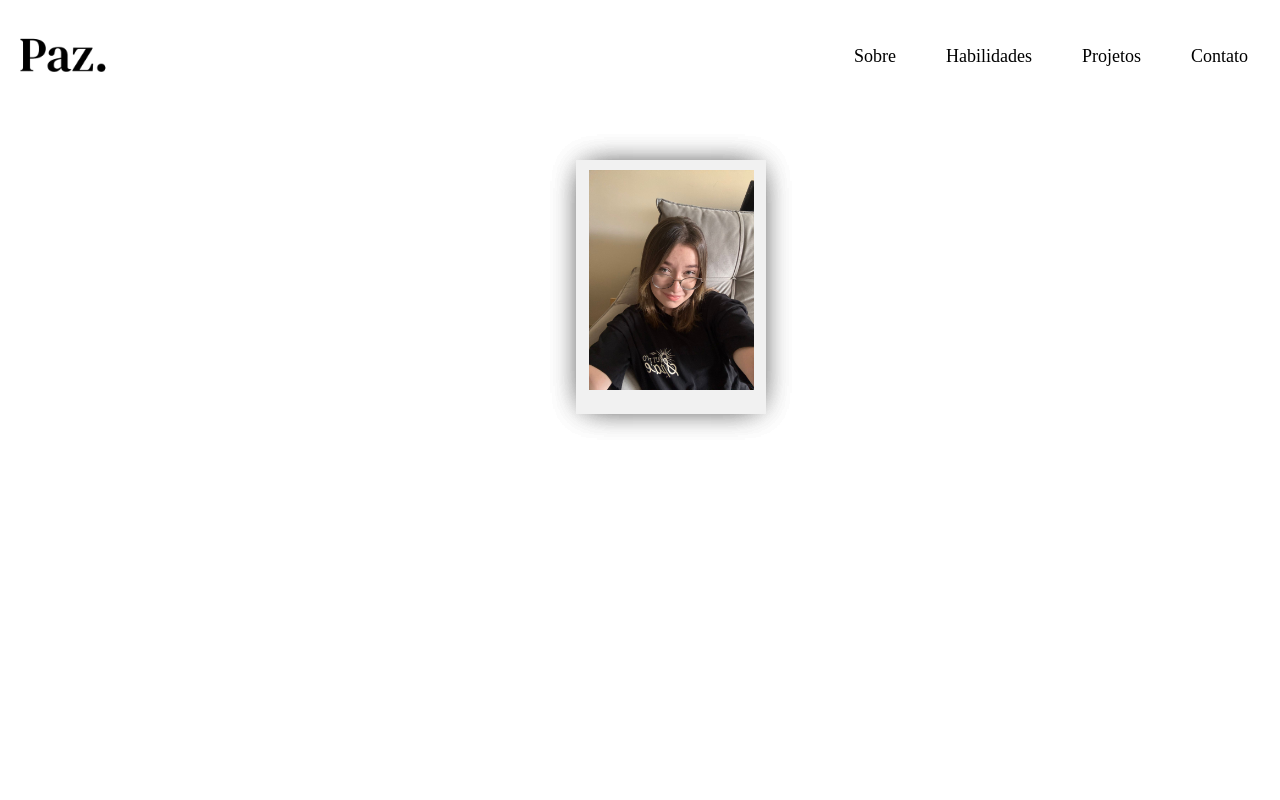
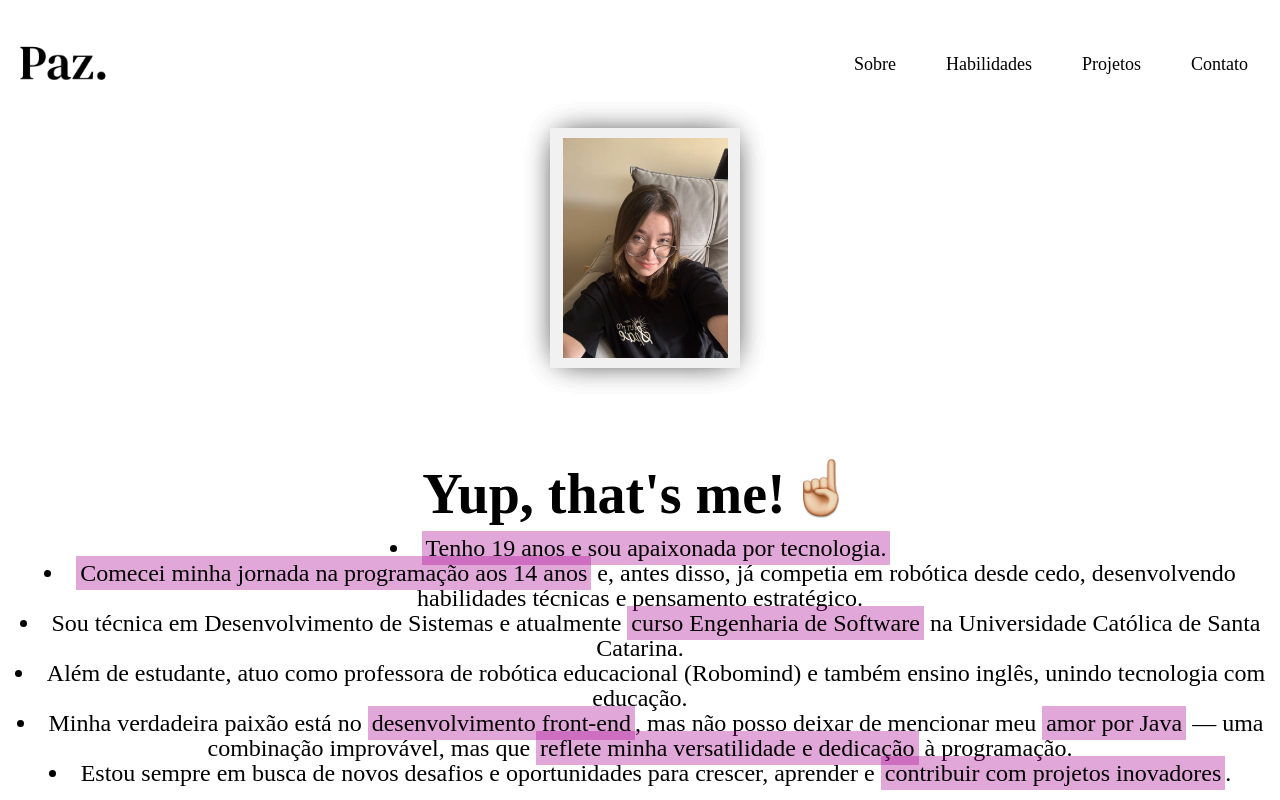
Before and after one commit to pazesilvajulia/portfolioPAC, a plain HTML site: page pages/sobre.html in a window 1280 px wide. Drawn offline with Linux system fonts and the light colour scheme.

Commit message:
Site 90% pronto. Falta pagina habilidades

```diff
--- a/components/header.css
+++ b/components/header.css
@@ -1,10 +1,11 @@
 .header{
     margin: 2vh 4vh 2vh 2vh;
+    height: 12vh;
+
     display: flex;
-    height: 10vh;
-
     justify-content: space-between;
     align-items: center;
+
 }
 
 .direita{
--- a/pages/sobre.html
+++ b/pages/sobre.html
@@ -24,9 +24,10 @@
 <body>
     <div id="header-container"></div>
 
+    <div class="main-container">
+
         <div class="photos">
             <div class="main">
-
                 <div class="card" id="c2">
                     <img src="/images/julia/ju1.jpeg">
                 </div>
@@ -38,12 +39,52 @@
                 <div class="card" id="c4">
                     <img src="/images/julia/ju3.jpeg">
                 </div>
+        </div>
+        </div>
+        <div class="intro">
+            <div class="intro-title">
+                <h1>
+                Yup, that's me!
+                </h1>
+                <img src="/images/emojiUP.png">
+            </div>
+
+            <ul>
+                <li>
+                    <span>Tenho 19 anos e sou apaixonada por tecnologia.</span>
+                </li>
+
+                <li>
+                    <span>Comecei minha jornada na programação aos 14 anos</span> e, antes disso, já competia em robótica desde cedo, desenvolvendo habilidades técnicas e pensamento estratégico.
+                </li>
+
+                <li>
+                    Sou técnica em Desenvolvimento de Sistemas e atualmente <span>curso Engenharia de Software</span> na Universidade Católica de Santa Catarina.
+                </li>
+
+                <li>
+                    Além de estudante, atuo como professora de robótica educacional (Robomind) e também ensino inglês, unindo tecnologia com educação.
+                </li>
+
+                <li>
+                    Minha verdadeira paixão está no <span>desenvolvimento front-end</span>, mas não posso deixar de mencionar meu <span>amor por Java</span> — uma combinação  improvável, mas que <span>reflete minha versatilidade e dedicação</span> à programação.
+                </li>
+
+                <li>
+                    Estou sempre em busca de novos desafios e oportunidades para crescer, aprender e <span>contribuir com projetos inovadores</span>.
+                </li>
+
+            </ul>
 
         </div>
 
         </div>
 
 
+
+
+
+
 </body>
 
 </html>
--- a/styles/cursor.css
+++ b/styles/cursor.css
@@ -1,6 +1,6 @@
 body{
     cursor: none;
-    overflow: hidden;
+    overflow: auto;
 }
 
 .particle {
--- a/styles/styleSobre.css
+++ b/styles/styleSobre.css
@@ -1,12 +1,59 @@
+span{
+  background-color: #a8039259;
+  padding: 0.5vh;
+}
+
+.main-container{
+  height: 45vh;
+}
+
+.intro{
+  display: flex;
+  flex-direction: column;
+  align-items: center;
+  text-align: center;
+}
+
+.intro > ul{
+  font-size: 3vh;
+  line-height: 25px;
+  list-style-position: inside;
+}
+
+
+.intro-title{
+  display: flex;
+  flex-direction: row;
+  align-items: center;
+}
+
+.intro-title > img{
+  height: 9vh;
+  margin-bottom: 1.5vh;
+}
+
+.intro-title > h1{
+  font-size: 7vh;
+}
+
+
+
+
+
+
+
+
+
+/*-------- PHOTOCARDS ----------------*/
 .photos{
-    margin: 5% 0 0 45%;
-    height: 100%;
+    margin: 0% 0 0 43%;
+    height: 90%;
 
 }
 
 .card {
   width: 190px;
-  height: 254px;
+  height: 240px;
   background: rgb(231, 231, 231);
   position: absolute;
   transition: .3s ease-in-out;
```
Also changed, not shown: images/emojiUP.png (added). Lines whose indentation alone changed are shown as unchanged.
